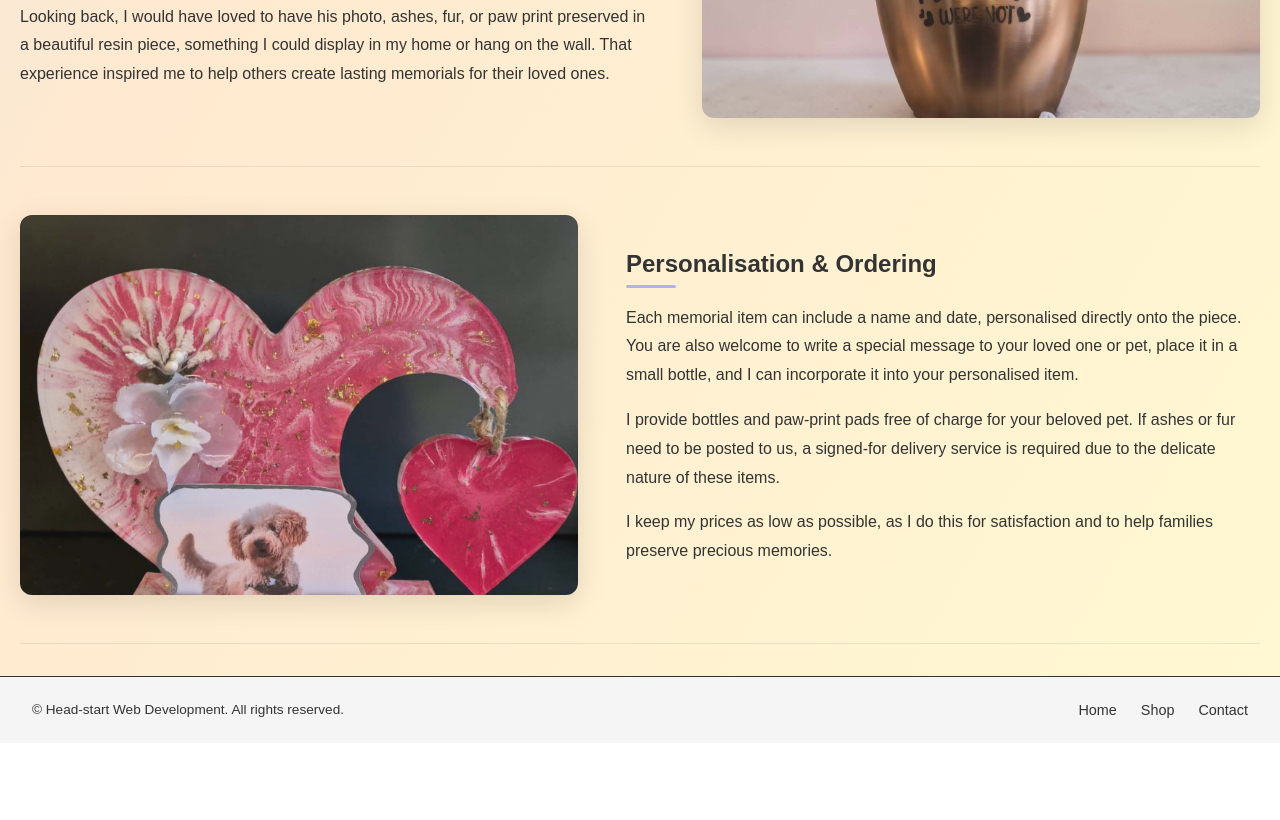
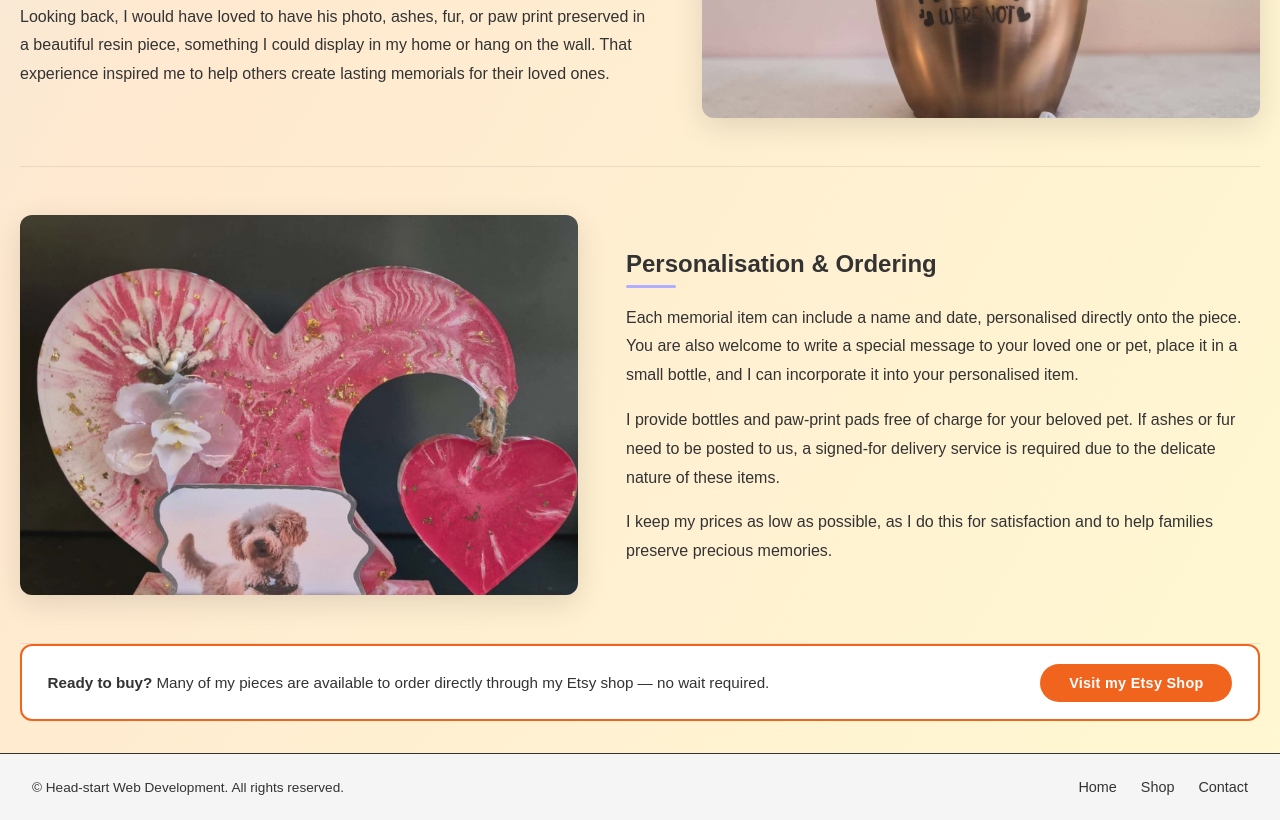
Before and after one commit to Ryanthehope/Special-Moments, a plain HTML site: page index.html in a window 1280 px wide. Shown: the part 1157-1977 px from the top of the page. Before the commit the page ends 1900 px from the top, so only its background shows below. Drawn offline with Linux system fonts and the light colour scheme.

Commit message:
amendments to etsy button

```diff
--- a/index.html
+++ b/index.html
@@ -77,7 +77,14 @@
                 <p>I keep my prices as low as possible, as I do this for satisfaction and to help families preserve precious memories.</p>
             </div>
         </section>
-
+<div class="etsy-banner">
+            <div class="etsy-banner-text">
+                <strong>Ready to buy?</strong> Many of my pieces are available to order directly through my Etsy shop — no wait required.
+            </div>
+            <a href="https://www.etsy.com/shop/SpecialMomentsResin" target="_blank" rel="noopener noreferrer" class="etsy-btn">
+                Visit my Etsy Shop
+            </a>
+        </div>
     </main>
     <script src="scripts.js" async defer></script>
     <footer>
--- a/styles.css
+++ b/styles.css
@@ -579,7 +579,7 @@ a.info-value:hover {
     justify-content: space-between;
     gap: 1.5rem;
     background: #fff;
-    border: 2px solid;
+    border: 2px solid #f1641e;
     border-radius: 12px;
     padding: 1.1rem 1.6rem;
     margin-bottom: 2rem;
@@ -587,23 +587,24 @@ a.info-value:hover {
 }
 
 .etsy-banner-text {
+    flex: 1;
     font-size: 0.95rem;
     color: var(--text-color);
-    line-height: 1.5;
+    line-height: 1.6;
 }
 
 .etsy-btn {
     display: inline-flex;
     align-items: center;
-    gap: 0.5rem;
     background-color: #f1641e;
     color: #fff;
     text-decoration: none;
     font-size: 0.9rem;
     font-weight: 700;
-    padding: 0.6rem 1.4rem;
+    padding: 0.7rem 1.8rem;
     border-radius: 25px;
     white-space: nowrap;
+    letter-spacing: 0.02em;
     transition: background-color 0.3s ease, transform 0.2s ease;
 }
 
```
Also changed, not shown: contact.html (+1 -2 lines), shop.html (+0 -1 lines).
